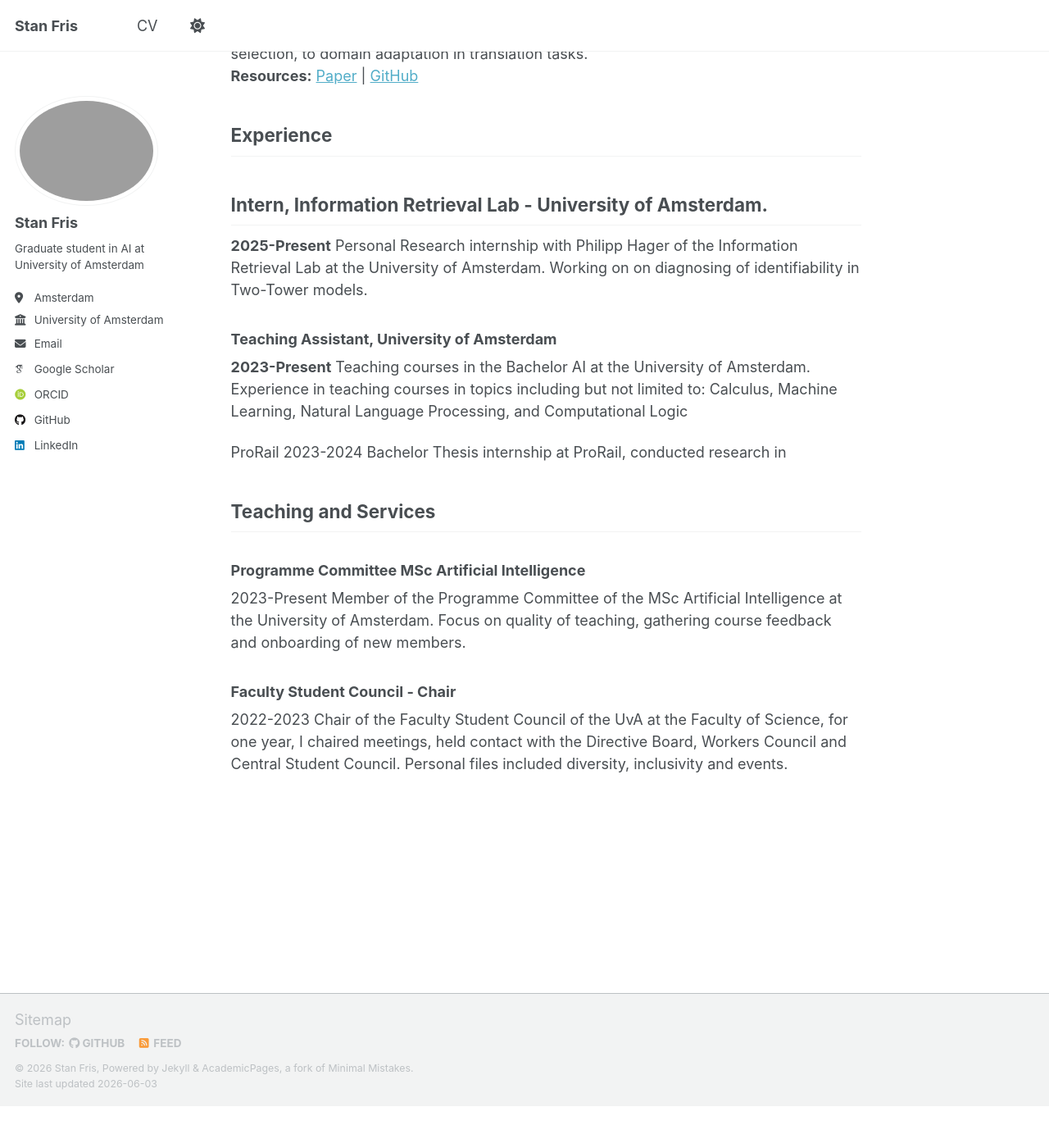
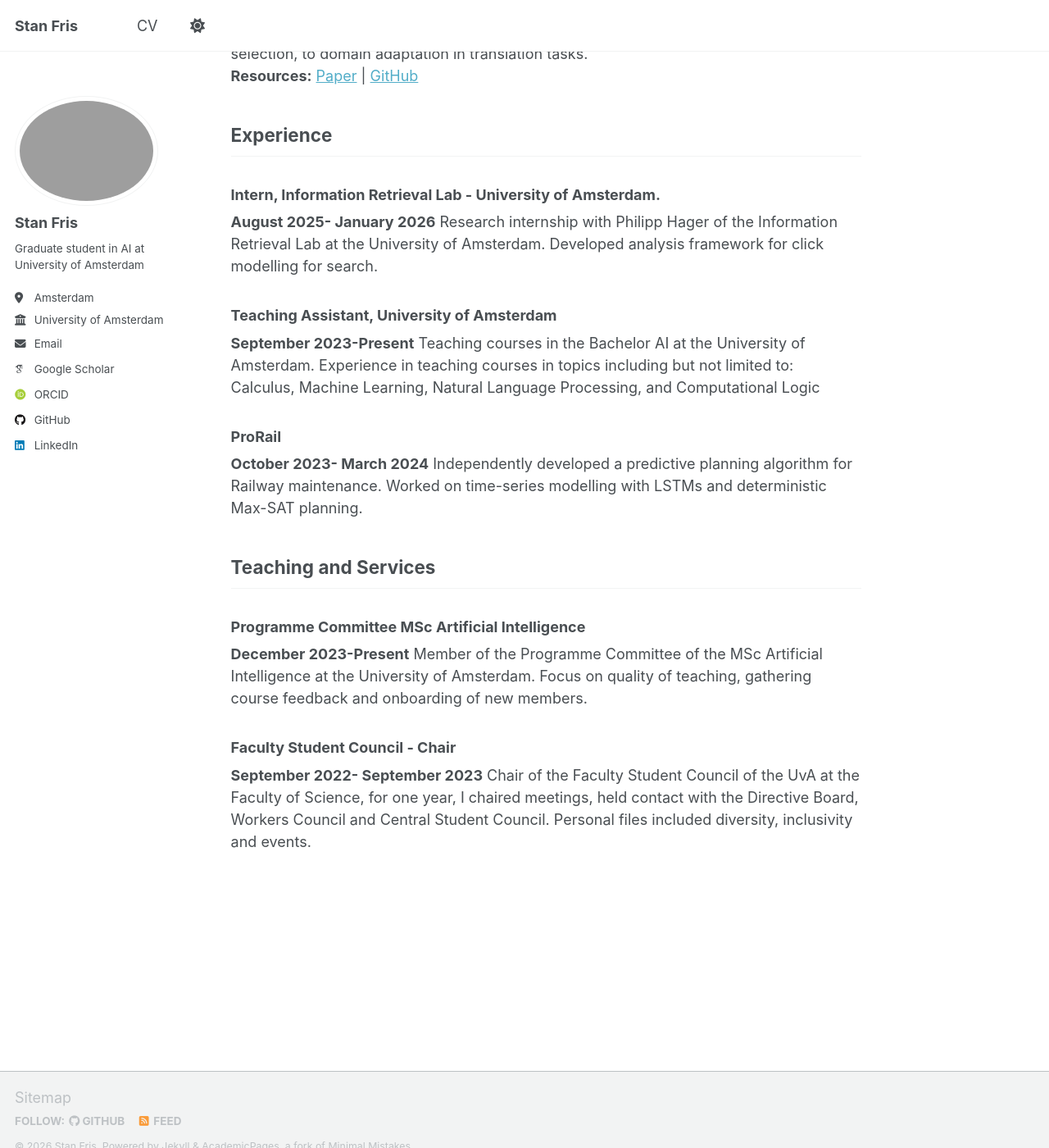
Before and after one commit to stanfris/stanfris.github.io, a Jekyll site: the page built from _pages/about.md, in a window 1280 px wide and 1400 px high, scrolled down 1528 px. Shown: the whole window at 82% size. Built offline with Jekyll 4.4.1, drawn with Linux system fonts in a browser that asks for light colours; some web fonts are replaced; a script that is not in the unit is left out; before the commit the page ends 2877 px from its top, so only the background shows below that.

Commit message:
add files

```diff
--- a/_pages/about.md
+++ b/_pages/about.md
@@ -47,24 +47,24 @@ Worked on Low-Resource Neural Machine Translation and expanded open directions i
 
 ## Experience
 
-## Intern, Information Retrieval Lab - University of Amsterdam.
-**2025-Present**
-Personal Research internship with Philipp Hager of the Information Retrieval Lab at the University of Amsterdam. Working on on diagnosing of identifiability in Two-Tower models.
+### Intern, Information Retrieval Lab - University of Amsterdam.
+**August 2025- January 2026**
+Research internship with Philipp Hager of the Information Retrieval Lab at the University of Amsterdam. Developed analysis framework for click modelling for search.
 
 ### Teaching Assistant, University of Amsterdam
-**2023-Present**
+**September 2023-Present**
 Teaching courses in the Bachelor AI at the University of Amsterdam. Experience in teaching courses in topics including but not limited to: Calculus, Machine Learning, Natural Language Processing, and Computational Logic
 
-ProRail
-2023-2024
-Bachelor Thesis internship at ProRail, conducted research in
+### ProRail
+**October 2023- March 2024**
+Independently developed a predictive planning algorithm for Railway maintenance. Worked on time-series modelling with LSTMs and deterministic Max-SAT planning.
 
 ## Teaching and Services
 
 ### Programme Committee MSc Artificial Intelligence
-2023-Present
+**December 2023-Present**
 Member of the Programme Committee of the MSc Artificial Intelligence at the University of Amsterdam. Focus on quality of teaching, gathering course feedback and onboarding of new members.
 
 ### Faculty Student Council - Chair
-2022-2023
+**September 2022- September 2023**
 Chair of the Faculty Student Council of the UvA at the Faculty of Science, for one year, I chaired meetings, held contact with the Directive Board, Workers Council and Central Student Council. Personal files included diversity, inclusivity and events.
```
